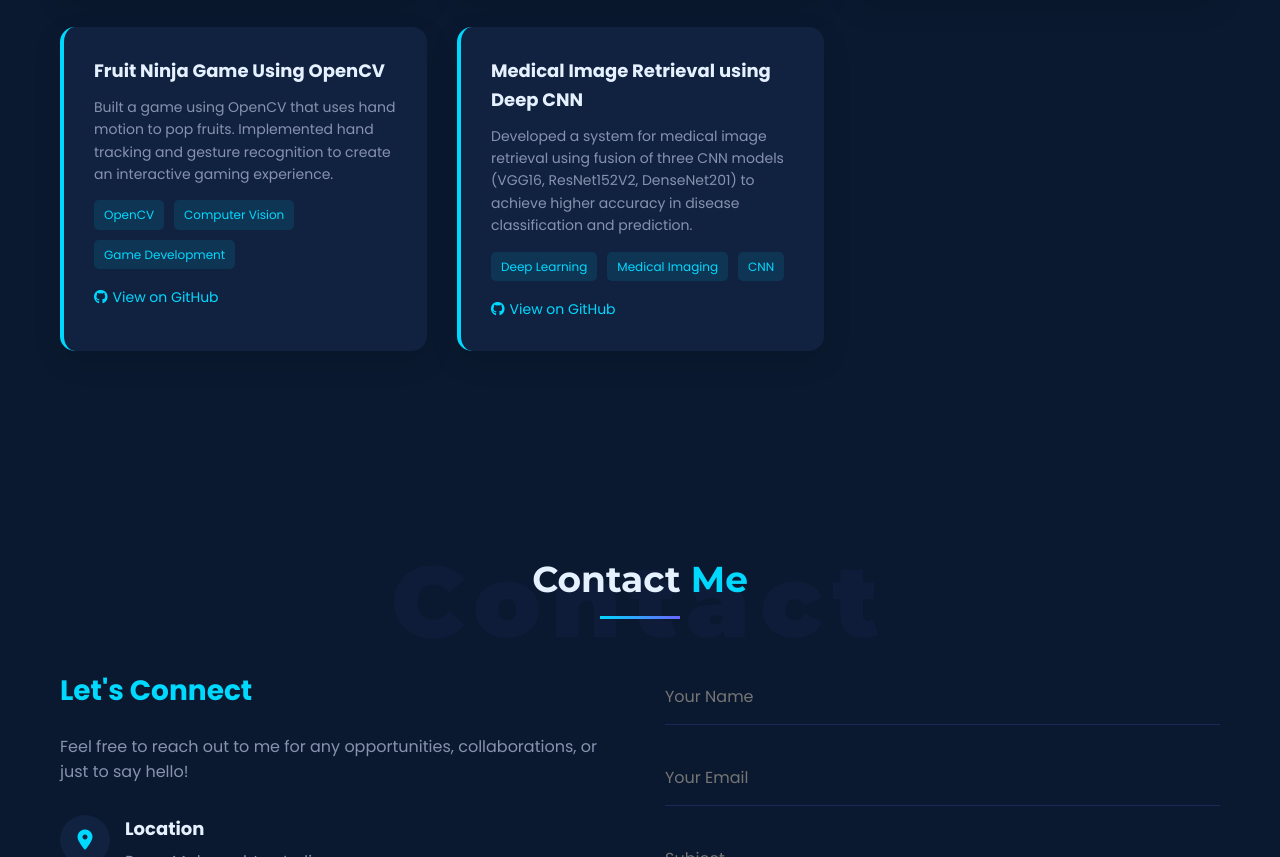
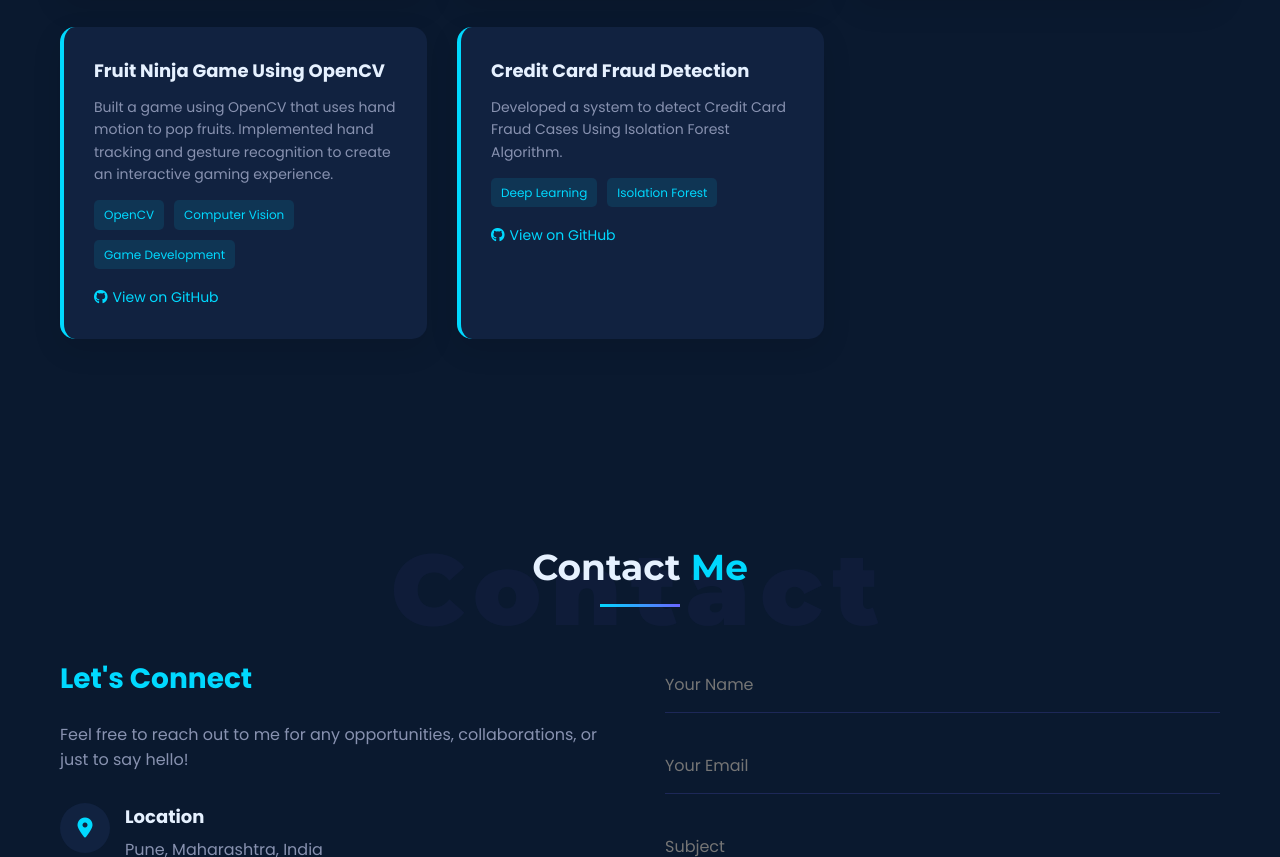
Before and after one commit to Prathmesh5332/prathamesh-portfolio, a plain HTML site: page index.html in a window 1280 px wide. Shown: the part 4835-5692 px from the top of the page. Drawn offline with nearby package versions, Linux system fonts and the light colour scheme.

Commit message:
Update index.html

```diff
--- a/index.html
+++ b/index.html
@@ -357,12 +357,11 @@
             </div>
             <div class="project-card" data-category="capstone" data-aos="zoom-in" data-aos-delay="600">
                 <div class="project-info">
-                    <h3>Medical Image Retrieval using Deep CNN</h3>
-                    <p>Developed a system for medical image retrieval using fusion of three CNN models (VGG16, ResNet152V2, DenseNet201) to achieve higher accuracy in disease classification and prediction.</p>
+                    <h3>Credit Card Fraud Detection</h3>
+                    <p>Developed a system to detect Credit Card Fraud Cases Using Isolation Forest Algorithm.</p>
                     <div class="project-tags">
                         <span>Deep Learning</span>
-                        <span>Medical Imaging</span>
-                        <span>CNN</span>
+                        <span>Isolation Forest</span>
                     </div>
                     <a href="https://github.com/Prathmesh5332/Medical-Image-Retrieval" target="_blank" class="github-link"rel="noopener noreferrer">
                         <i class="fab fa-github"></i> View on GitHub
```
